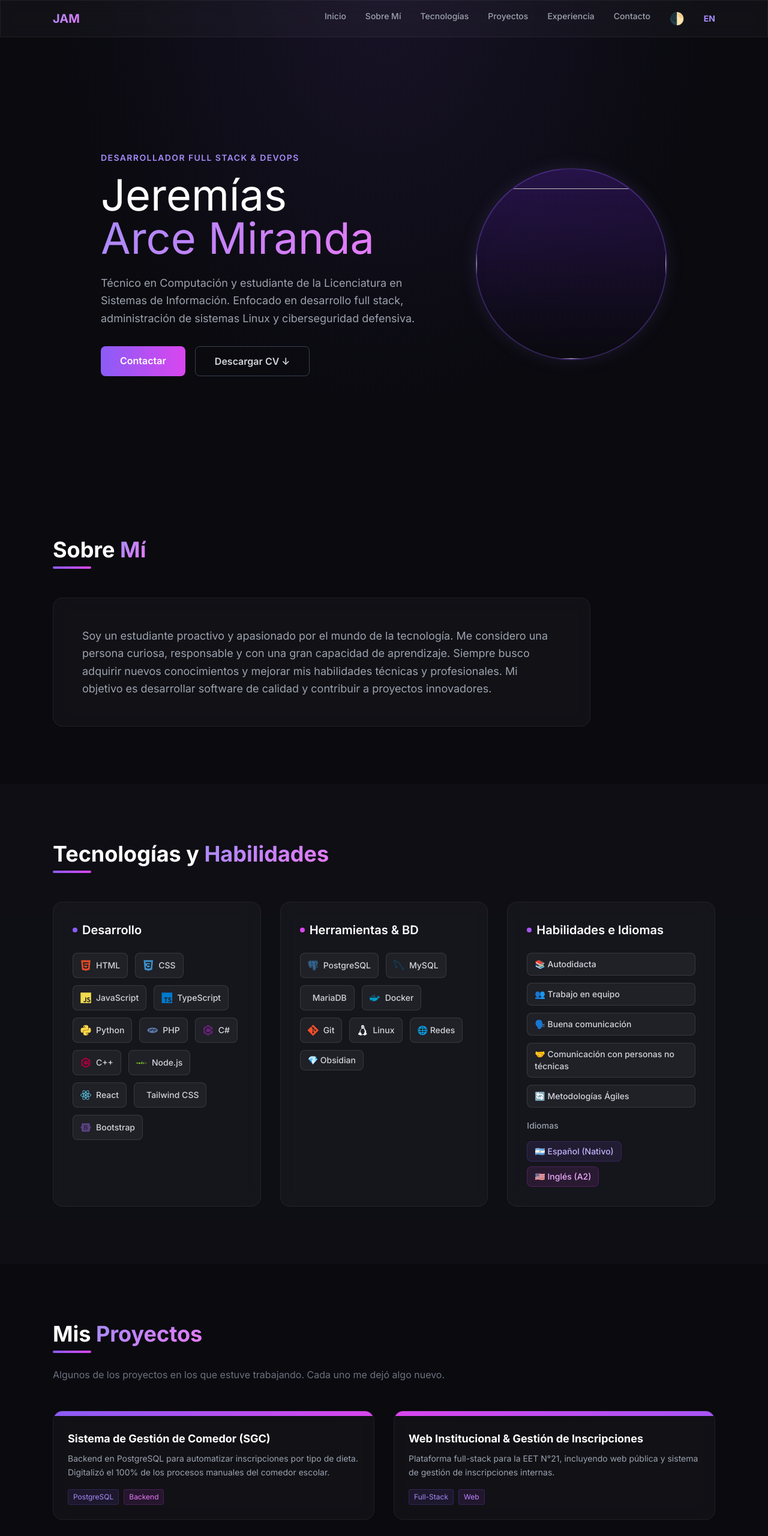
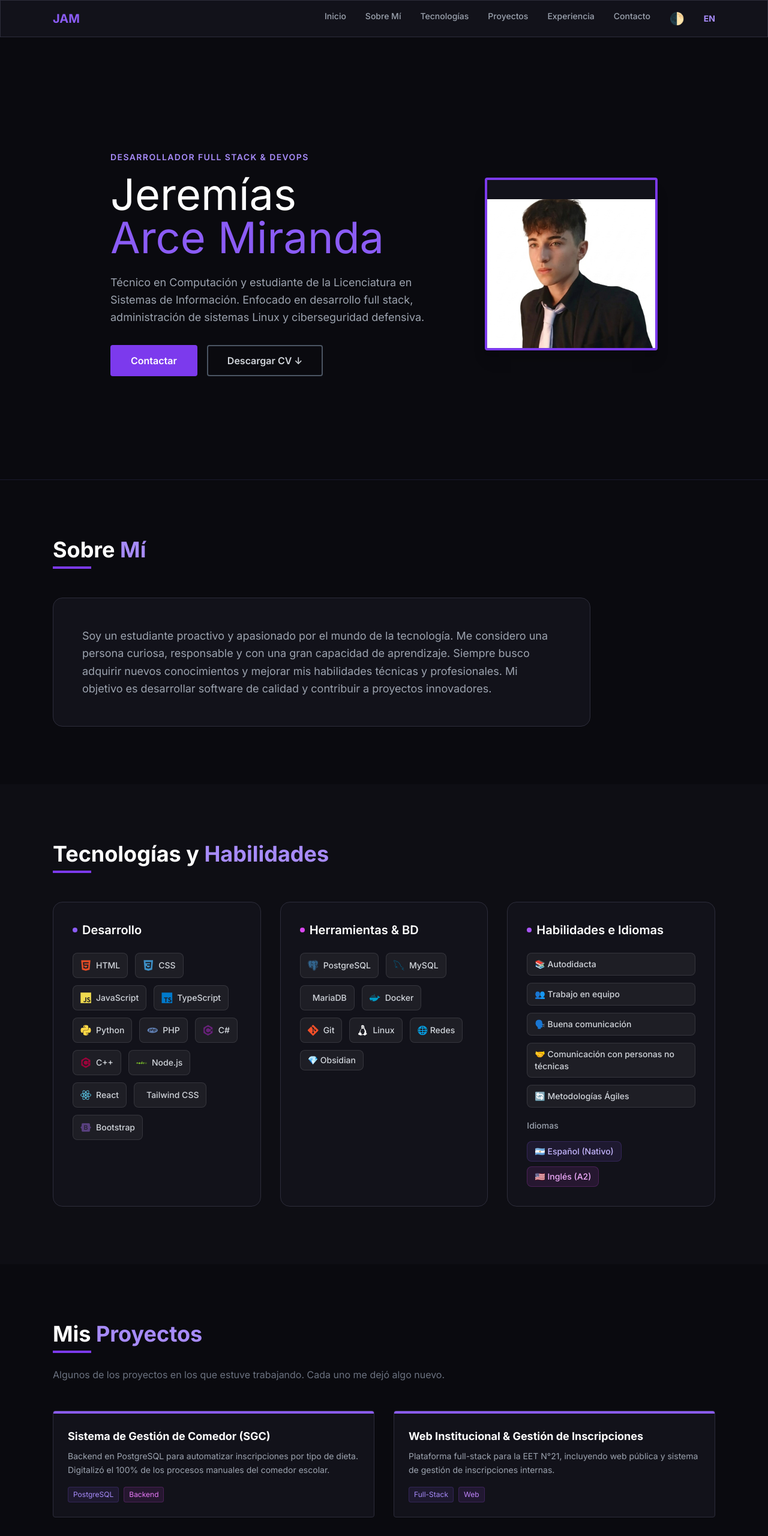
Before and after one commit to Jeremiasarcemiranda/portafolio, a plain HTML site: page index.html in a window 1280 px wide. Shown: the top 2560 px of the page at 60% size. Drawn offline with nearby package versions, Linux system fonts and the light colour scheme.

Commit message:
Update index.html

```diff
--- a/index.html
+++ b/index.html
@@ -46,90 +46,48 @@
             filter: invert(1) hue-rotate(180deg);
         }
 
+        /* Estilo más clásico y rústico, sin gradientes extravagantes */
         .gradient-text {
-            background: linear-gradient(135deg, #a78bfa, #e879f9);
-            -webkit-background-clip: text;
-            -webkit-text-fill-color: transparent;
-            background-clip: text;
+            color: #8b5cf6;
         }
 
+        /* Cartas simples en lugar de efecto vidrio (glassmorphism) */
         .glass {
-            background: rgba(255, 255, 255, 0.03);
-            backdrop-filter: blur(12px);
-            border: 1px solid rgba(255, 255, 255, 0.06);
+            background: #12121a;
+            border: 1px solid #2d2d3b;
         }
 
+        /* Sombra normal en vez de brillo neón */
         .glow {
-            box-shadow: 0 0 30px rgba(167, 139, 250, 0.12);
+            box-shadow: 0 4px 10px rgba(0, 0, 0, 0.5);
         }
 
-        @keyframes fadeUp {
-            from {
-                opacity: 0;
-                transform: translateY(30px);
-            }
-
-            to {
-                opacity: 1;
-                transform: translateY(0);
-            }
-        }
-
-        .animate-fade-up {
-            animation: fadeUp 0.7s ease forwards;
-        }
-
-        .animate-delay-1 {
-            animation-delay: 0.1s;
-            opacity: 0;
-        }
-
-        .animate-delay-2 {
-            animation-delay: 0.2s;
-            opacity: 0;
-        }
-
-        .animate-delay-3 {
-            animation-delay: 0.3s;
-            opacity: 0;
-        }
-
-        .animate-delay-4 {
-            animation-delay: 0.4s;
-            opacity: 0;
-        }
+        /* Desactivamos las animaciones para que cargue normal y rápido */
+        .animate-fade-up { opacity: 1; transform: none; animation: none; }
+        .animate-delay-1 { opacity: 1; animation: none; }
+        .animate-delay-2 { opacity: 1; animation: none; }
+        .animate-delay-3 { opacity: 1; animation: none; }
+        .animate-delay-4 { opacity: 1; animation: none; }
 
         .card-hover {
-            transition: all 0.3s ease;
+            transition: border-color 0.2s ease;
         }
 
         .card-hover:hover {
-            transform: translateY(-4px);
-            box-shadow: 0 8px 40px rgba(139, 92, 246, 0.12);
-            border-color: rgba(139, 92, 246, 0.25);
+            border-color: #8b5cf6;
         }
 
         .nav-link {
-            position: relative;
+            text-decoration: none;
         }
 
-        .nav-link::after {
-            content: '';
-            position: absolute;
-            bottom: -2px;
-            left: 0;
-            width: 0;
-            height: 2px;
-            background: linear-gradient(90deg, #a78bfa, #e879f9);
-            transition: width 0.3s;
-        }
-
-        .nav-link:hover::after {
-            width: 100%;
+        .nav-link:hover {
+            color: #8b5cf6;
         }
 
         .hero-bg {
-            background: radial-gradient(ellipse at 50% 0%, rgba(139, 92, 246, 0.1) 0%, transparent 60%);
+            background-color: #0a0a0f;
+            border-bottom: 1px solid #1a1a2e;
         }
     </style>
 </head>
@@ -206,19 +164,19 @@
                 <div
                     class="flex flex-col sm:flex-row gap-4 justify-center md:justify-start animate-fade-up animate-delay-3">
                     <a href="#contacto"
-                        class="px-8 py-3 rounded-lg bg-gradient-to-r from-violet-500 to-fuchsia-500 text-white font-semibold hover:opacity-90 transition text-center"
+                        class="px-8 py-3 rounded border-2 border-violet-600 bg-violet-600 text-white font-semibold hover:bg-violet-700 hover:border-violet-700 transition text-center"
                         data-i18n="btn-contact">Contactar</a>
                     <a href="cv/Curriculum_Vitae.pdf" target="_blank"
-                        class="px-8 py-3 rounded-lg border border-gray-700 text-gray-300 font-semibold hover:border-violet-500 hover:text-white transition text-center"
+                        class="px-8 py-3 rounded border-2 border-gray-600 text-gray-300 font-semibold hover:border-violet-600 hover:text-white transition text-center"
                         data-i18n="btn-cv-1">Descargar
                         CV ↓</a>
                 </div>
             </div>
-            <div class="flex-shrink-0 animate-fade-up animate-delay-4">
+            <div class="flex-shrink-0">
                 <div
-                    class="w-64 h-64 md:w-80 md:h-80 rounded-full overflow-hidden border-2 border-violet-500/30 glow bg-gradient-to-b from-violet-900/40 to-dark-900 flex items-end justify-center pt-8">
-                    <img src="images/profile.png=" Jeremías Arce Miranda"
-                        class="w-full h-full object-cover object-top drop-shadow-2xl">
+                    class="w-56 h-56 md:w-72 md:h-72 rounded border-4 border-violet-600 bg-[#12121a] shadow-xl flex items-end justify-center pt-8 mx-auto">
+                    <img src="images/profile.png" alt="Jeremías Arce Miranda"
+                        class="w-full h-full object-cover object-top">
                 </div>
             </div>
         </div>
@@ -228,8 +186,8 @@
     <section id="sobre-mi" class="py-24">
         <div class="max-w-6xl mx-auto px-6">
             <h2 class="text-3xl md:text-4xl font-bold text-white mb-2" data-i18n="title-about">Sobre <span
-                    class="gradient-text">Mí</span></h2>
-            <div class="w-16 h-1 bg-gradient-to-r from-violet-500 to-fuchsia-500 rounded mb-12"></div>
+                    class="text-violet-400">Mí</span></h2>
+            <div class="w-16 h-1 bg-violet-600 mb-12"></div>
             <div class="glass rounded-2xl p-8 md:p-12 card-hover max-w-4xl">
                 <p class="text-gray-400 leading-relaxed text-lg" data-i18n="about-desc">
                     Soy un estudiante proactivo y apasionado por el mundo de la tecnología. Me considero una persona
@@ -245,8 +203,8 @@
     <section id="tecnologias" class="py-24 bg-dark-800/50">
         <div class="max-w-6xl mx-auto px-6">
             <h2 class="text-3xl md:text-4xl font-bold text-white mb-2" data-i18n="title-tech">Tecnologías y <span
-                    class="gradient-text">Habilidades</span></h2>
-            <div class="w-16 h-1 bg-gradient-to-r from-violet-500 to-fuchsia-500 rounded mb-12"></div>
+                    class="text-violet-400">Habilidades</span></h2>
+            <div class="w-16 h-1 bg-violet-600 mb-12"></div>
 
             <div class="grid md:grid-cols-2 lg:grid-cols-3 gap-8">
                 <!-- Lenguajes y Frontend -->
@@ -368,9 +326,9 @@
     <section id="proyectos" class="py-24">
         <div class="max-w-6xl mx-auto px-6">
             <h2 class="text-3xl md:text-4xl font-bold text-white mb-2" data-i18n="title-projects">Mis <span
-                    class="gradient-text">Proyectos</span>
+                    class="text-violet-400">Proyectos</span>
             </h2>
-            <div class="w-16 h-1 bg-gradient-to-r from-violet-500 to-fuchsia-500 rounded mb-6"></div>
+            <div class="w-16 h-1 bg-violet-600 mb-6"></div>
             <p class="text-gray-500 mb-12 max-w-2xl" data-i18n="projects-desc">Algunos de los proyectos en los que
                 estuve trabajando. Cada uno me
                 dejó algo nuevo.</p>
@@ -378,8 +336,8 @@
             <div class="grid md:grid-cols-2 gap-8">
 
                 <!-- Proyecto 1 -->
-                <div class="glass rounded-2xl overflow-hidden card-hover">
-                    <div class="h-2 bg-gradient-to-r from-violet-500 to-fuchsia-500"></div>
+                <div class="glass rounded overflow-hidden card-hover">
+                    <div class="h-1 bg-violet-500"></div>
                     <div class="p-6">
                         <h3 class="text-white font-bold text-lg mb-2" data-i18n="proj-1-title">Sistema de Gestión de
                             Comedor (SGC)</h3>
@@ -397,8 +355,8 @@
                 </div>
 
                 <!-- Proyecto 2 -->
-                <div class="glass rounded-2xl overflow-hidden card-hover">
-                    <div class="h-2 bg-gradient-to-r from-fuchsia-500 to-purple-500"></div>
+                <div class="glass rounded overflow-hidden card-hover">
+                    <div class="h-1 bg-violet-500"></div>
                     <div class="p-6">
                         <h3 class="text-white font-bold text-lg mb-2" data-i18n="proj-2-title">Web Institucional &
                             Gestión de Inscripciones</h3>
@@ -422,9 +380,9 @@
     <section id="experiencia" class="py-24">
         <div class="max-w-6xl mx-auto px-6">
             <h2 class="text-3xl md:text-4xl font-bold text-white mb-2" data-i18n="title-exp">Mi <span
-                    class="gradient-text">Experiencia</span>
+                    class="text-violet-400">Experiencia</span>
             </h2>
-            <div class="w-16 h-1 bg-gradient-to-r from-violet-500 to-fuchsia-500 rounded mb-12"></div>
+            <div class="w-16 h-1 bg-violet-600 mb-12"></div>
             <div class="grid md:grid-cols-2 gap-6">
 
                 <div class="glass rounded-2xl p-6 card-hover border-l-4 border-violet-500">
@@ -466,9 +424,9 @@
     <section id="educacion" class="py-24 bg-dark-800/50">
         <div class="max-w-6xl mx-auto px-6">
             <h2 class="text-3xl md:text-4xl font-bold text-white mb-2" data-i18n="title-edu">Mi <span
-                    class="gradient-text">Educación</span>
+                    class="text-violet-400">Educación</span>
             </h2>
-            <div class="w-16 h-1 bg-gradient-to-r from-violet-500 to-fuchsia-500 rounded mb-12"></div>
+            <div class="w-16 h-1 bg-violet-600 mb-12"></div>
             <div class="grid md:grid-cols-2 gap-8">
                 <div class="glass rounded-2xl p-8 card-hover border-l-4 border-violet-500">
                     <span class="text-violet-400 text-sm font-semibold">2026 — Presente</span>
@@ -492,7 +450,7 @@
         <div class="max-w-4xl mx-auto px-6 text-center">
             <h2 class="text-3xl md:text-4xl font-bold text-white mb-2" data-i18n="contact-title">Ponte en <span
                     class="gradient-text">Contacto</span></h2>
-            <div class="w-16 h-1 bg-gradient-to-r from-violet-500 to-fuchsia-500 rounded mb-8 mx-auto"></div>
+            <div class="w-16 h-1 bg-violet-600 mb-8 mx-auto"></div>
             <p class="text-gray-400 mb-12 max-w-lg mx-auto" data-i18n="contact-desc">¿Tenés un proyecto o una
                 oportunidad? Enviame un mensaje.</p>
 
@@ -524,31 +482,38 @@
                 </div>
 
                 <!-- Formulario -->
-                <form id="contact-form" action="https://formsubmit.co/jeremiasarcemiranda@gmail.com" method="POST" class="glass rounded-2xl p-8 flex flex-col gap-4">
+                <form id="contact-form" action="https://formsubmit.co/jeremiasarcemiranda@gmail.com" method="POST"
+                    class="glass rounded-2xl p-8 flex flex-col gap-4">
                     <!-- Configuración de FormSubmit -->
                     <input type="hidden" name="_captcha" value="false">
-                    <input type="hidden" name="_subject" value="¡Nuevo mensaje de tu Portafolio!">
+                    <input type="hidden" name="_subject" value="mensaje enviado">
                     <input type="hidden" name="_template" value="box">
-                     <input type="hidden" name="_next" value="https://jeremiasarcemiranda.github.io/portafolio/">
 
                     <div>
                         <label class="block text-sm font-medium text-gray-400 mb-1" data-i18n="form-name">Nombre</label>
-                        <input type="text" name="name" required class="w-full bg-dark-900/50 border border-gray-700 rounded-lg px-4 py-2 text-white focus:outline-none focus:border-violet-500 transition">
+                        <input type="text" name="name" required
+                            class="w-full bg-dark-900/50 border border-gray-700 rounded-lg px-4 py-2 text-white focus:outline-none focus:border-violet-500 transition">
                     </div>
                     <div>
-                        <label class="block text-sm font-medium text-gray-400 mb-1" data-i18n="form-email">Correo</label>
-                        <input type="email" name="email" required class="w-full bg-dark-900/50 border border-gray-700 rounded-lg px-4 py-2 text-white focus:outline-none focus:border-violet-500 transition">
+                        <label class="block text-sm font-medium text-gray-400 mb-1"
+                            data-i18n="form-email">Correo</label>
+                        <input type="email" name="email" required
+                            class="w-full bg-dark-900/50 border border-gray-700 rounded-lg px-4 py-2 text-white focus:outline-none focus:border-violet-500 transition">
                     </div>
                     <div>
-                        <label class="block text-sm font-medium text-gray-400 mb-1" data-i18n="form-message">Mensaje</label>
-                        <textarea name="message" rows="4" required class="w-full bg-dark-900/50 border border-gray-700 rounded-lg px-4 py-2 text-white focus:outline-none focus:border-violet-500 transition resize-none"></textarea>
+                        <label class="block text-sm font-medium text-gray-400 mb-1"
+                            data-i18n="form-message">Mensaje</label>
+                        <textarea name="message" rows="4" required
+                            class="w-full bg-dark-900/50 border border-gray-700 rounded-lg px-4 py-2 text-white focus:outline-none focus:border-violet-500 transition resize-none"></textarea>
                     </div>
-                    <button type="submit" id="submit-btn" class="mt-2 w-full py-3 rounded-lg bg-gradient-to-r from-violet-500 to-fuchsia-500 text-white font-bold hover:opacity-90 transition" data-i18n="form-send">Enviar Mensaje</button>
+                    <button type="submit" id="submit-btn"
+                        class="mt-2 w-full py-3 rounded bg-violet-600 border border-violet-500 text-white font-bold hover:bg-violet-700 transition"
+                        data-i18n="form-send">Enviar Mensaje</button>
                     <p id="form-status" class="text-sm font-medium text-center hidden mt-2"></p>
                 </form>
 
                 <script>
-                    document.getElementById('contact-form').addEventListener('submit', function(e) {
+                    document.getElementById('contact-form').addEventListener('submit', function (e) {
                         e.preventDefault();
                         const btn = document.getElementById('submit-btn');
                         const statusText = document.getElementById('form-status');
@@ -594,7 +559,7 @@
             </div>
 
             <a href="cv/Curriculum_Vitae.pdf" target="_blank"
-                class="inline-block px-10 py-4 rounded-xl bg-gradient-to-r from-violet-500 to-fuchsia-500 text-white font-bold text-lg hover:opacity-90 transition"
+                class="inline-block px-10 py-4 mt-8 border-2 border-violet-600 text-violet-400 font-bold text-lg hover:bg-violet-600 hover:text-white transition"
                 data-i18n="btn-cv">
                 📄 Descargar CV Completo
             </a>
```
Lines whose indentation alone changed are shown as unchanged.
